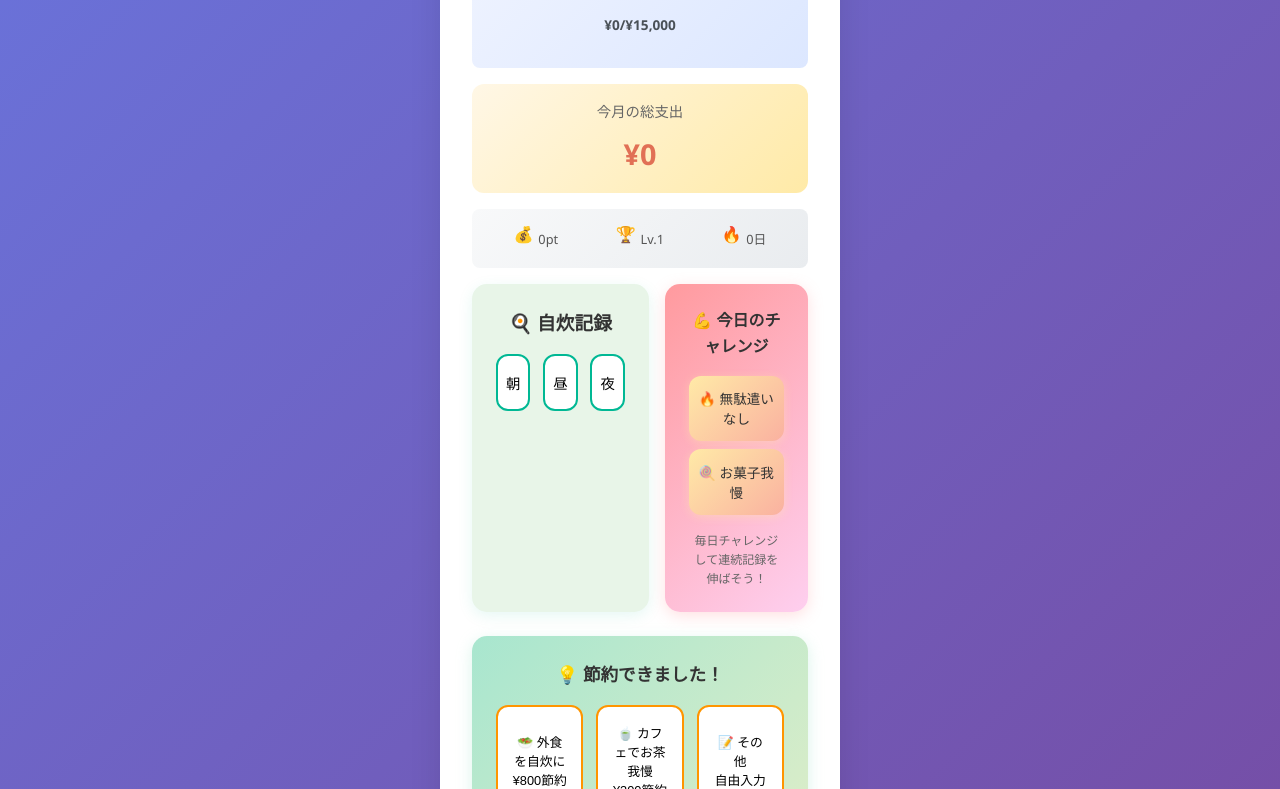
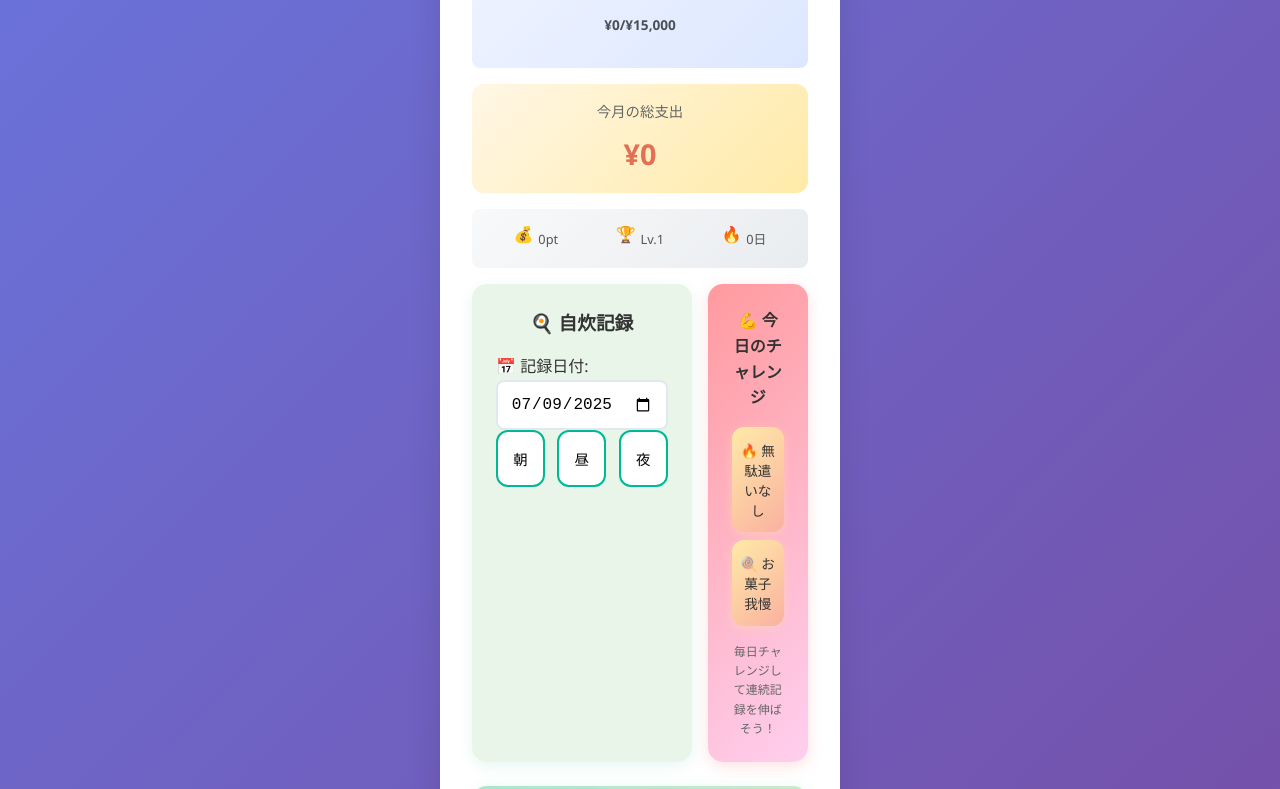
Before and after one commit to fujihira13/MealQuest, a React (Vite) app: page / in a window 1280 px wide. Shown: the part 780-1569 px from the top of the page. Built offline with nearby package versions, Linux system fonts and the light colour scheme.

Commit message:
カレンダー追加

```diff
--- a/src/components/HomeTab/CookingRecordSection.tsx
+++ b/src/components/HomeTab/CookingRecordSection.tsx
@@ -1,4 +1,4 @@
-import React from "react";
+import React, { useState } from "react";
 import { useAppStore, useUIStore } from "@/store/useAppStore";
 import type { MealTime } from "@/types";
 
@@ -6,6 +6,7 @@ export const CookingRecordSection: React.FC = () => {
   const {
     cookingRecords,
     toggleCookingRecord,
+    toggleCookingRecordWithDate,
     checkLevelUp,
     checkSavingsLevelUp,
     userData,
@@ -13,8 +14,18 @@ export const CookingRecordSection: React.FC = () => {
 
   const { showNotification } = useUIStore();
 
+  const [selectedCookingDate, setSelectedCookingDate] = useState(
+    new Date().toISOString().split("T")[0]
+  );
+
   const handleCookingRecord = (meal: MealTime) => {
-    toggleCookingRecord(meal);
+    const today = new Date().toISOString().split("T")[0];
+
+    if (selectedCookingDate === today) {
+      toggleCookingRecord(meal);
+    } else {
+      toggleCookingRecordWithDate(meal, selectedCookingDate);
+    }
 
     const leveledUp = checkLevelUp();
     const savingsLeveledUp = checkSavingsLevelUp();
@@ -33,21 +44,33 @@ export const CookingRecordSection: React.FC = () => {
     }
   };
 
-  const today = new Date().toISOString().split("T")[0];
-  const todayCooking = cookingRecords.filter((r) => r.date === today);
+  const selectedDateCooking = cookingRecords.filter(
+    (r) => r.date === selectedCookingDate
+  );
 
-  const isCookingRecordedToday = (meal: MealTime) => {
-    return todayCooking.some((r) => r.meal === meal);
+  const isCookingRecordedForSelectedDate = (meal: MealTime) => {
+    return selectedDateCooking.some((r) => r.meal === meal);
   };
 
   return (
     <div className="cooking-section">
       <h3>🍳 自炊記録</h3>
 
+      <div className="cooking-date-selector">
+        <label htmlFor="cooking-date">📅 記録日付:</label>
+        <input
+          type="date"
+          id="cooking-date"
+          value={selectedCookingDate}
+          onChange={(e) => setSelectedCookingDate(e.target.value)}
+          className="date-input"
+        />
+      </div>
+
       <div className="cooking-buttons">
         <button
           className={`cooking-btn ${
-            isCookingRecordedToday("morning") ? "active" : ""
+            isCookingRecordedForSelectedDate("morning") ? "active" : ""
           }`}
           onClick={() => handleCookingRecord("morning")}
         >
@@ -55,7 +78,7 @@ export const CookingRecordSection: React.FC = () => {
         </button>
         <button
           className={`cooking-btn ${
-            isCookingRecordedToday("lunch") ? "active" : ""
+            isCookingRecordedForSelectedDate("lunch") ? "active" : ""
           }`}
           onClick={() => handleCookingRecord("lunch")}
         >
@@ -63,7 +86,7 @@ export const CookingRecordSection: React.FC = () => {
         </button>
         <button
           className={`cooking-btn ${
-            isCookingRecordedToday("dinner") ? "active" : ""
+            isCookingRecordedForSelectedDate("dinner") ? "active" : ""
           }`}
           onClick={() => handleCookingRecord("dinner")}
         >
```
